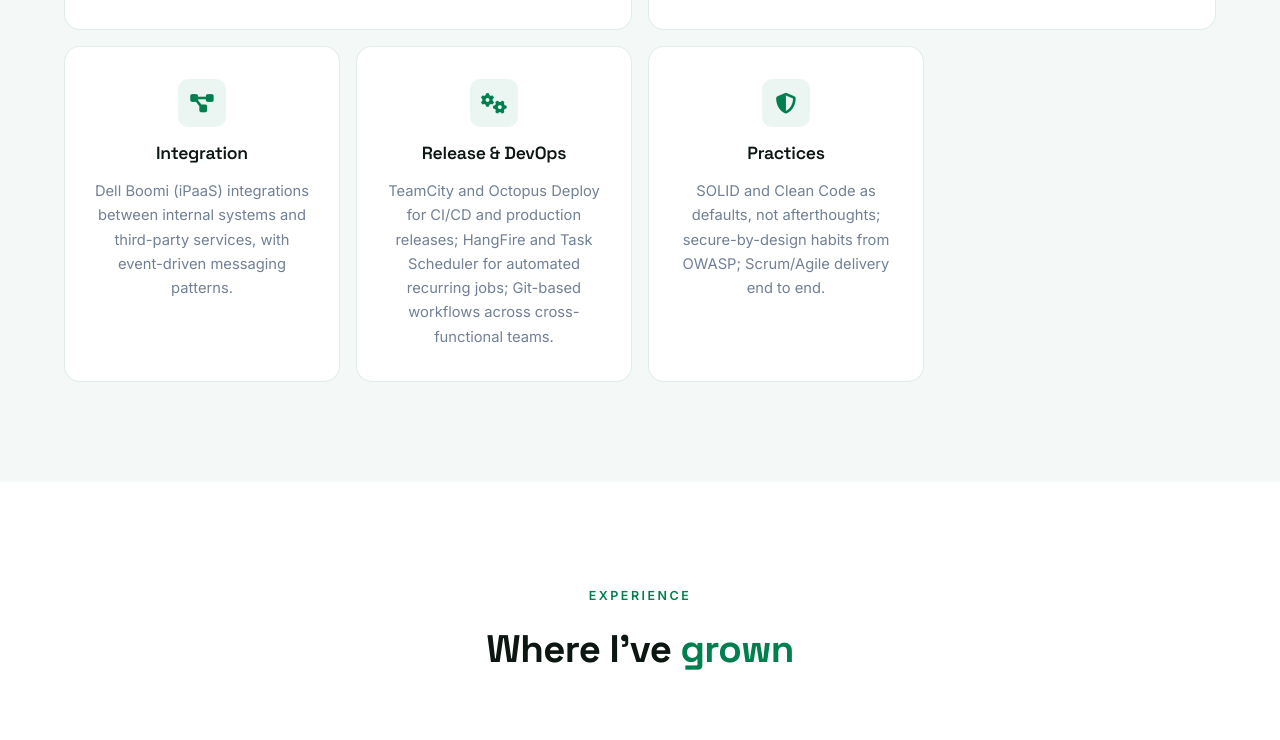
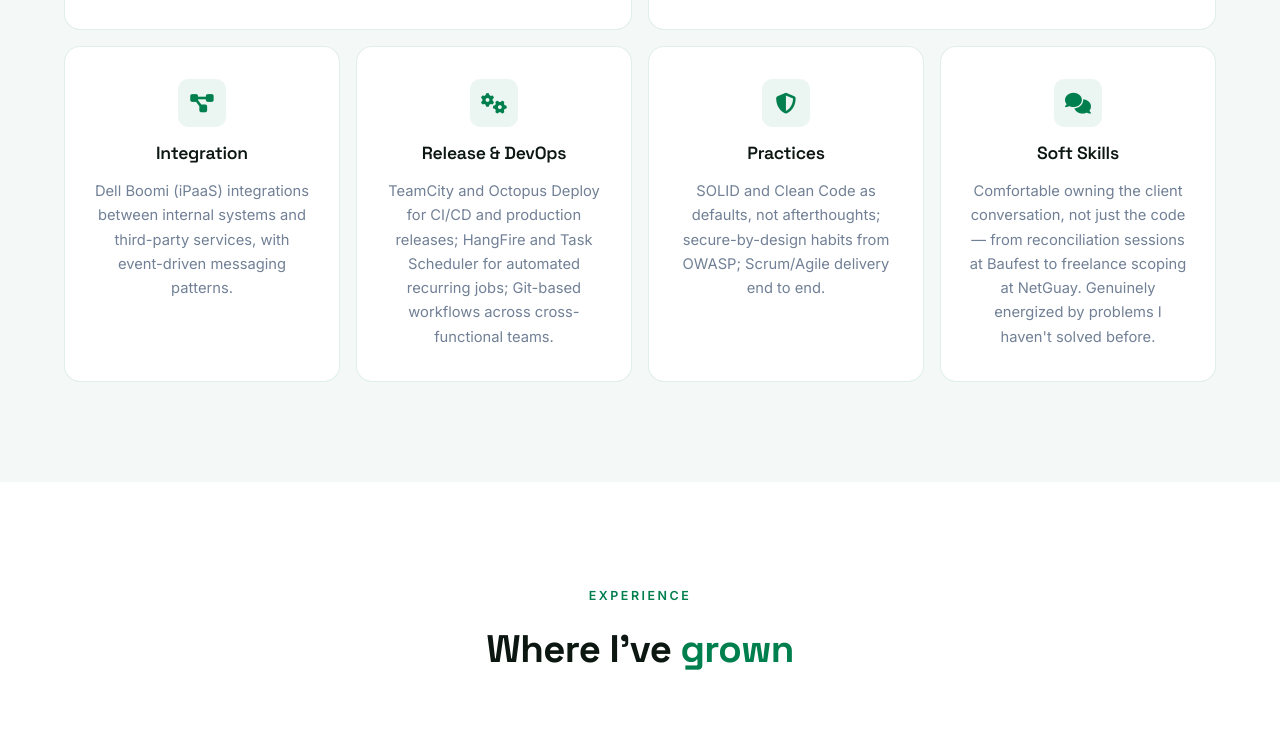
Before and after one commit to DoroteoNavarrete/PORTFOLIO, a plain HTML site: page index.html in a window 1280 px wide. Shown: the part 2616-3356 px from the top of the page. Drawn offline with Linux system fonts and the light colour scheme.

Commit message:
Add soft skill

```diff
--- a/index.html
+++ b/index.html
@@ -169,6 +169,11 @@
                     <div class="bento-icon"><i class="fas fa-shield-halved"></i></div>
                     <h3>Practices</h3>
                     <p>SOLID and Clean Code as defaults, not afterthoughts; secure-by-design habits from OWASP; Scrum/Agile delivery end to end.</p>
+                </article>
+                <article class="bento-cell reveal-item">
+                    <div class="bento-icon"><i class="fas fa-comments"></i></div>
+                    <h3>Soft Skills</h3>
+                    <p>Comfortable owning the client conversation, not just the code — from reconciliation sessions at Baufest to freelance scoping at NetGuay. Genuinely energized by problems I haven't solved before.</p>
                 </article>
             </div>
         </div>
```
